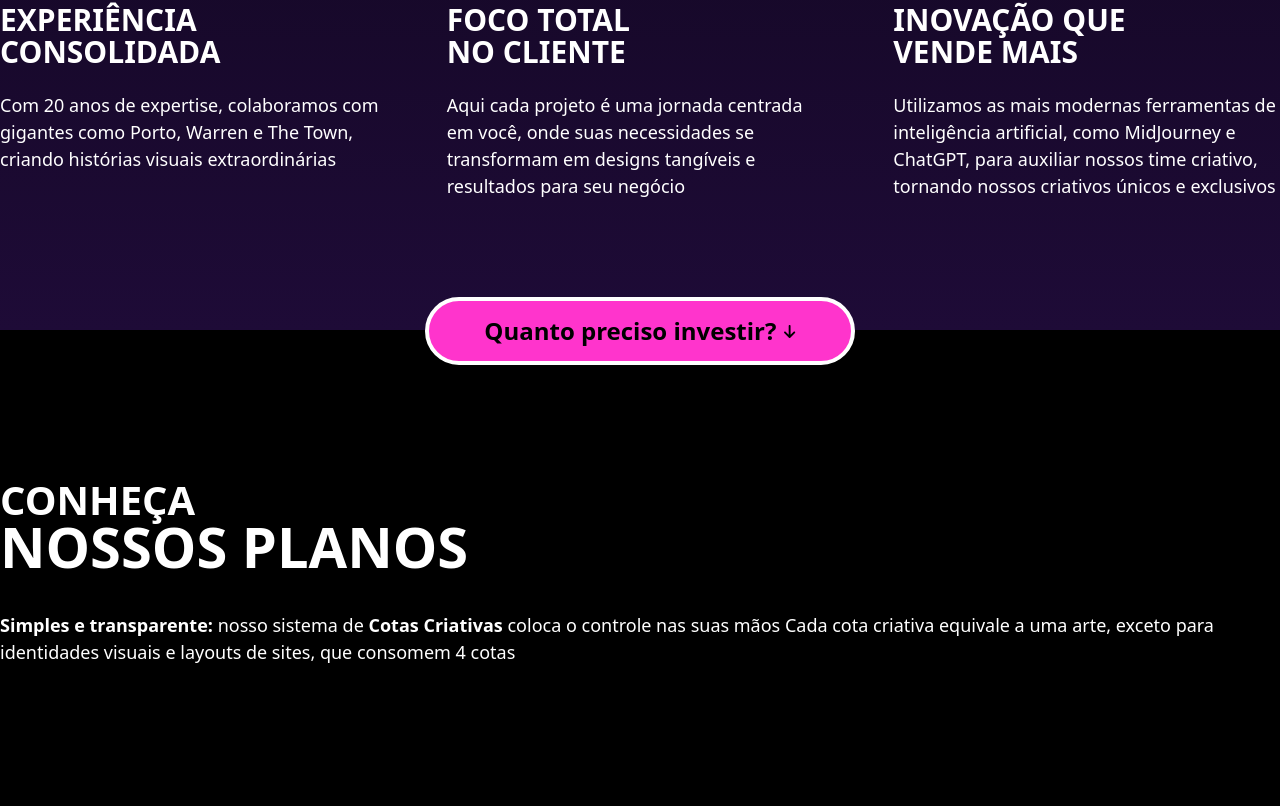
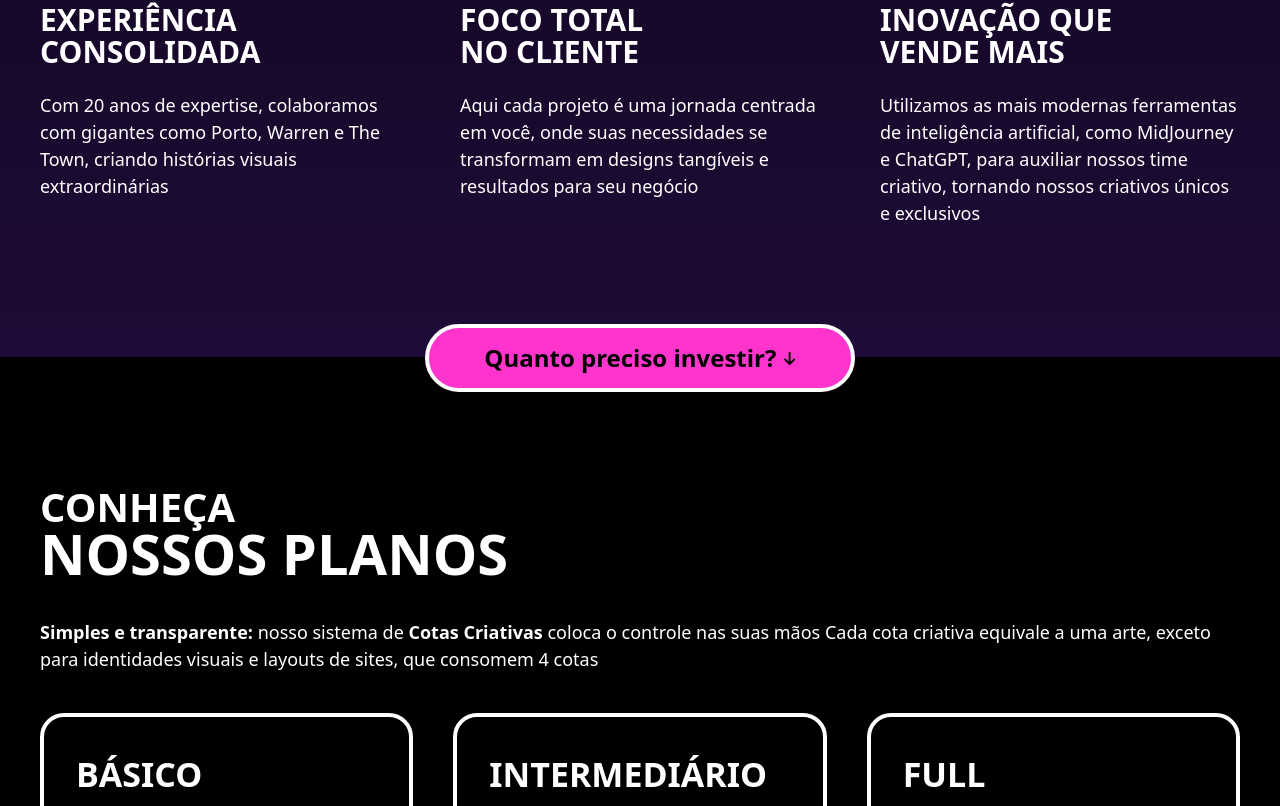
Before and after one commit to drunksheep/artedez-2023, a Next.js app: page / in a window 1280 px wide. Shown: the part 1994-2800 px from the top of the page. Built offline with nearby package versions, Linux system fonts and the light colour scheme.

Commit message:
feature: plans and brands

```diff
--- /dev/null
+++ b/src/app/components/Brands/index.tsx
@@ -0,0 +1,87 @@
+'use client';
+
+import 'swiper/css';
+import { Autoplay } from 'swiper/modules';
+import { Swiper, SwiperSlide } from 'swiper/react';
+
+export default function Brands() {
+    return (
+        <section className="relative">
+
+            <div className="container">
+                <div className="w-7/12 pt-14">
+                    <h2 className="text-white font-bold font-nexa text-40 uppercase mb-[40px] leading-[40px]">
+                        marcas que confiaram
+                        <span className="text-56 block leading-[52px]">
+                            no nosso trabalho
+                        </span>
+                    </h2>
+                    <p className="text-white text-18 leading-[24px] w-[80%]">
+                        <strong>Junte-se às grandes empresas que já trabalharam conosco</strong> <br /> Confira algumas das marcas que escolheram ter grandes resultados através dos nossos serviços
+                    </p>
+                </div>
+            </div>
+
+            <div className="absolute right-0 top-0 w-[840px]">
+                <div className="absolute w-[300px] top-0 h-full z-10 bg-gradient-to-r from-black via-black/50 to-transparent" />
+
+                <Swiper
+                    spaceBetween={40}
+                    speed={3000}
+                    autoplay={{
+                        delay: 0,
+                        disableOnInteraction: false,
+                    }}
+                    loop
+                    allowTouchMove={false}
+                    slidesPerView={4}
+                    centeredSlides
+                    modules={[Autoplay]}
+                >
+                    <SwiperSlide className="bg-white min-w-[250px] min-h-[150px] rounded-2xl">
+                        1
+                    </SwiperSlide>
+                    <SwiperSlide className="bg-white min-w-[250px] min-h-[150px] rounded-2xl">
+                        2
+                    </SwiperSlide>
+                    <SwiperSlide className="bg-white min-w-[250px] min-h-[150px] rounded-2xl">
+                        3
+                    </SwiperSlide>
+                    <SwiperSlide className="bg-white min-w-[250px] min-h-[150px] rounded-2xl">
+                        4
+                    </SwiperSlide>
+                </Swiper>
+
+                <Swiper
+                    className='mt-10'
+                    spaceBetween={40}
+                    speed={3000}
+                    autoplay={{
+                        delay: 0,
+                        disableOnInteraction: false,
+                        reverseDirection: true,
+                    }}
+                    loop
+                    allowTouchMove={false}
+                    slidesPerView={4}
+                    centeredSlides
+                    modules={[Autoplay]}
+                >
+                    <SwiperSlide className="bg-white min-w-[250px] min-h-[150px] rounded-2xl">
+                        1
+                    </SwiperSlide>
+                    <SwiperSlide className="bg-white min-w-[250px] min-h-[150px] rounded-2xl">
+                        2
+                    </SwiperSlide>
+                    <SwiperSlide className="bg-white min-w-[250px] min-h-[150px] rounded-2xl">
+                        3
+                    </SwiperSlide>
+                    <SwiperSlide className="bg-white min-w-[250px] min-h-[150px] rounded-2xl">
+                        4
+                    </SwiperSlide>
+                </Swiper>
+
+            </div>
+        </section>
+    )
+}
--- a/src/app/components/Plans/PlanCard/index.tsx
+++ b/src/app/components/Plans/PlanCard/index.tsx
@@ -1,3 +1,4 @@
+
 export interface PlanCardProps {
     title: string;
     subtitle: string;
@@ -6,17 +7,19 @@ export interface PlanCardProps {
     extraProd?: string;
     value: string;
     ctaString: string;
+    doubleLimit?: boolean;
 }
 
 export default function PlanCard(props: PlanCardProps) {
-    return(
-        <div className="border-4 border-white rounded-3xl bg-transparent p-4 transition-all duration-300 ease-in-out hover:bg-white group">
+    return (
+        <div className="border-4 border-white rounded-3xl bg-transparent p-8 transition-all duration-300 ease-in-out hover:bg-white group grid grid-cols-1 content-between min-h-[640px]">
             {
                 props.title &&
-                <h3 className="text-white group group-hover:text-black font-nexa font-bold">
+                <h3 className="text-white group group-hover:text-black font-nexa font-bold w-full mb-3 text-34 uppercase">
                     {props.title}
                 </h3>
             }
+            <div className="mb-5">
                 {
                     props.subtitle &&
                     <h4 className="font-bold text-24 text-white group group-hover:text-black">
@@ -29,28 +32,45 @@ export default function PlanCard(props: PlanCardProps) {
                         {props.description}
                     </p>
                 }
+            </div>
             {
                 props.limit &&
-                <p className="text-18 text-white group group-hover:text-black">
-                    <b>Limite mensal</b> {props.limit} cotas
+                <p className="text-18 text-white group group-hover:text-black mb-5">
+                    <b>Limite mensal:</b> {props.limit}
                 </p>
             }
             {
                 props.extraProd &&
-                <p className="text-18 text-white group group-hover:text-black">
+                <p className="text-18 text-white group group-hover:text-black mb-5">
                     <b>Identidades visuais e Layouts para Sites ou Landing Pages:</b> <br />
                     {props.extraProd}
                 </p>
             }
             {
+                props.doubleLimit &&
+                <p className="text-18 text-white group group-hover:text-black mb-5">
+                    <b>Limite mensal:</b> {props.limit} cotas
+                </p>
+            }
+            <div className="align-self-end mt-10">
+                {
                     props.value &&
-                <p className="text-18 text-white group group-hover:text-black">
-                    <b>Valor Mensal:</b>
-                    <span className="text-50">
+                    <p className="text-18 text-white group group-hover:text-black leading-[40px] mb-10">
+                        <b>Valor Mensal:</b> <br />
+                        <span className="text-50 font-bold font-nexa">
                             {props.value}
                         </span>
                     </p>
                 }
+                {
+                    props.ctaString &&
+                    <a href={props.ctaString}
+                    className="bg-green-400 text-white border-4 border-white rounded-full min-h-[60px] text-24 text-center flex flex-row justify-center items-center">
+                        Contratar esse plano!
+                        {/* <FontAwesomeIcon icon={fawhatsap} /> */}
+                    </a>
+                }
+            </div>
         </div>
     )
 }
--- a/src/app/components/Plans/index.tsx
+++ b/src/app/components/Plans/index.tsx
@@ -1,6 +1,41 @@
+import PlanCard, { PlanCardProps } from "./PlanCard";
+
 export default function Plans() {
+
+    const cardsContent: Array<PlanCardProps> = [
+        {
+            title: 'Básico',
+            subtitle: 'Até 4 cotas por semana',
+            description: '3 dias de criação para cada cota (esse plano não inclui cotas para identidades visuais ou layouts para sites e landing pages)',
+            limit: '15 cotas',
+            value: 'R$ 890,00',
+            ctaString: 'a',
+            doubleLimit: false,
+        },
+        {
+            title: 'intermediário',
+            subtitle: 'Até 8 cotas por semana',
+            description: '2 dias de criação para cada cota',
+            limit: '30 cotas',
+            extraProd: '15 dias para criação',
+            value: 'R$ 1590,00',
+            ctaString: 'b',
+            doubleLimit: true
+        },
+        {
+            title: 'full',
+            subtitle: 'Até 4 cotas a cada 2 dias',
+            description: '2 dias de criação para cada cota',
+            limit: 'sem limite',
+            extraProd: '10 dias para criação – até 2 cotas simultâneas',
+            value: 'R$ 3590,00',
+            ctaString: 'c',
+            doubleLimit: true,
+        },
+    ];
+
     return (
-        <section className="bg-black py-[150px]">
+        <section className="bg-black py-[130px]">
             <div className="container">
                 <h2 className="text-white font-bold font-nexa text-40 uppercase mb-[40px] leading-[40px]">
                     conheça
@@ -9,8 +44,30 @@ export default function Plans() {
                     </span>
                 </h2>
                 <p className="text-white text-18 mb-10">
-                <b>Simples e transparente:</b> nosso sistema de <b>Cotas Criativas</b> coloca o controle nas suas mãos Cada cota criativa equivale a uma arte, exceto para identidades visuais e layouts de sites, que consomem 4 cotas
+                    <b>Simples e transparente:</b> nosso sistema de <b>Cotas Criativas</b> coloca o controle nas suas mãos Cada cota criativa equivale a uma arte, exceto para identidades visuais e layouts de sites, que consomem 4 cotas
                 </p>
+
+                <div className="grid grid-cols-3 gap-x-[40px] mb-20">
+                    {
+                        cardsContent.map((item: PlanCardProps, idx: number) =>
+                            <PlanCard
+                                title={item.title}
+                                subtitle={item.subtitle}
+                                description={item.description}
+                                limit={item.limit}
+                                extraProd={item.extraProd || ''}
+                                value={item.value}
+                                ctaString={item.ctaString}
+                                doubleLimit={item.doubleLimit}
+                                key={idx} />
+                        )
+                    }
+                </div>
+
+                <p className="text-18 text-white leading-[24px]">
+                    <b>Cotas adicionais*:</b> Nos planos mensais, cada cota adicional solicitada terá o valor de R$ 89,00. Já nos planos semestrais, o valor da cota adicional será de R$ 69,90. <span className="text-gray-400">*o plano arte dez possui cotas ilimitadas.</span>
+                </p>
+
             </div>
         </section>
     )
--- a/src/app/page.tsx
+++ b/src/app/page.tsx
@@ -1,5 +1,6 @@
 'use client'
 
+import Brands from "./components/Brands";
 import Footer from "./components/Footer";
 import Header from "./components/Header";
 import HeroSection from "./components/HeroSection";
@@ -14,6 +15,7 @@ export default function Home() {
         <HeroSection />
         <Services />
         <Plans />
+        <Brands />
       </main>
       <Footer />
     </>
--- a/tailwind.config.ts
+++ b/tailwind.config.ts
@@ -27,6 +27,9 @@ const config: Config = {
         },
         purple: {
           400: '#1e0b37'
+        },
+        gray: {
+          400: '#58595b'
         }
       },
       fontSize: {
@@ -36,6 +39,7 @@ const config: Config = {
         '24' : '24px',
         '28' : '28px',
         '30' : '30px',
+        '34' : '34px',
         '36' : '36px',
         '40' : '40px',
         '50' : '50px',
@@ -43,8 +47,8 @@ const config: Config = {
       },
       container: {
         screens: {
-            xl: '1300px',
-            '2xl' : '1300px'
+            xl: '1200px',
+            '2xl' : '1200px'
         }
       }
     },
```
Lines whose indentation alone changed are shown as unchanged.
